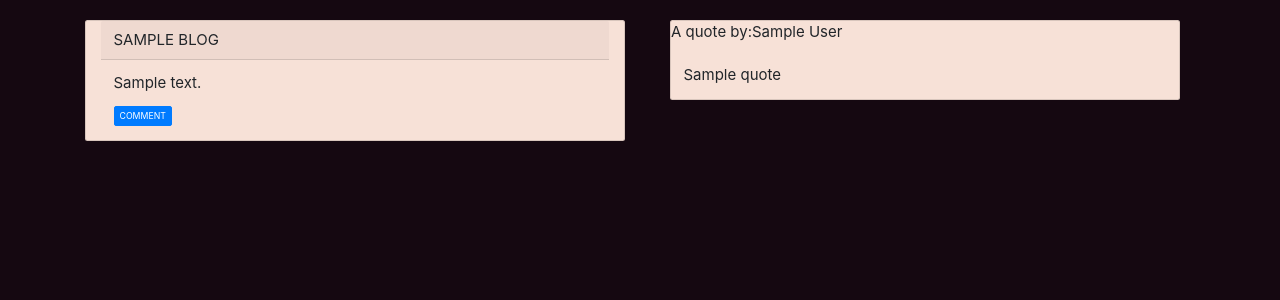
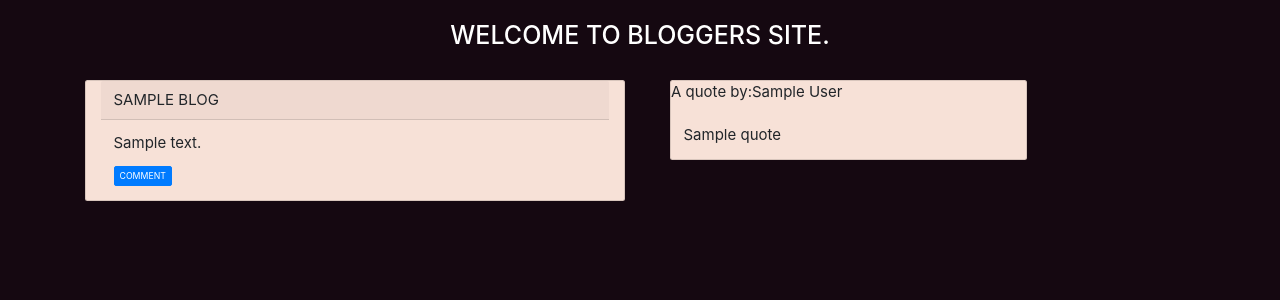
Before and after one commit to bellahOchola/Blogger, a Python web app: template app/templates/index.html in a window 1280 px wide. Shown: the part 50-350 px from the top of the page. Run offline with Jinja, Linux system fonts and the light colour scheme; the template is opened without the code that fills it: most values are stand-ins (such as "Sample title", 1, 10 or a date in 2020); some libraries are stand-ins or nearby versions.

Commit message:
add a heading to the site

```diff
--- a/app/templates/index.html
+++ b/app/templates/index.html
@@ -2,14 +2,15 @@
 
 {% block content %}
 <body style="background-color:#150811">
+	<h1 class="text-center" style="color: white; margin-bottom: 30px;">WELCOME TO BLOGGERS SITE.</h1>
 	<div class="container">
 		<div class="row">
 				<div class="col-md-6">
 						<div class="container">
 						{% for blogs in vlogs %}
 						<div class="row">
-							<div class="col-md-12 card" style="background-color: #F7E1D7; font-size:15px; margin-bottom:20px;">
-								<div class="card-header">
+							<div class="col-md-12 card" style="background-color: #F7E1D7; font-size:15px; margin-bottom:20px; width: 100%;">
+								<div class="card-header" st>
 									{{blogs.blog_title|upper}}
 								</div>
 								<div class="card-body">
@@ -23,7 +24,7 @@
 						</div>
 						<div class="col-md-6">
 							<div class="container">
-								<div class="card" style="background-color: #F7E1D7; font-size:15px;">
+								<div class="card" style="background-color: #F7E1D7; font-size:15px;  width:70%;">
 									<div class="card-title">
 										A quote by:{{quotes.author}}
 									</div>
```
